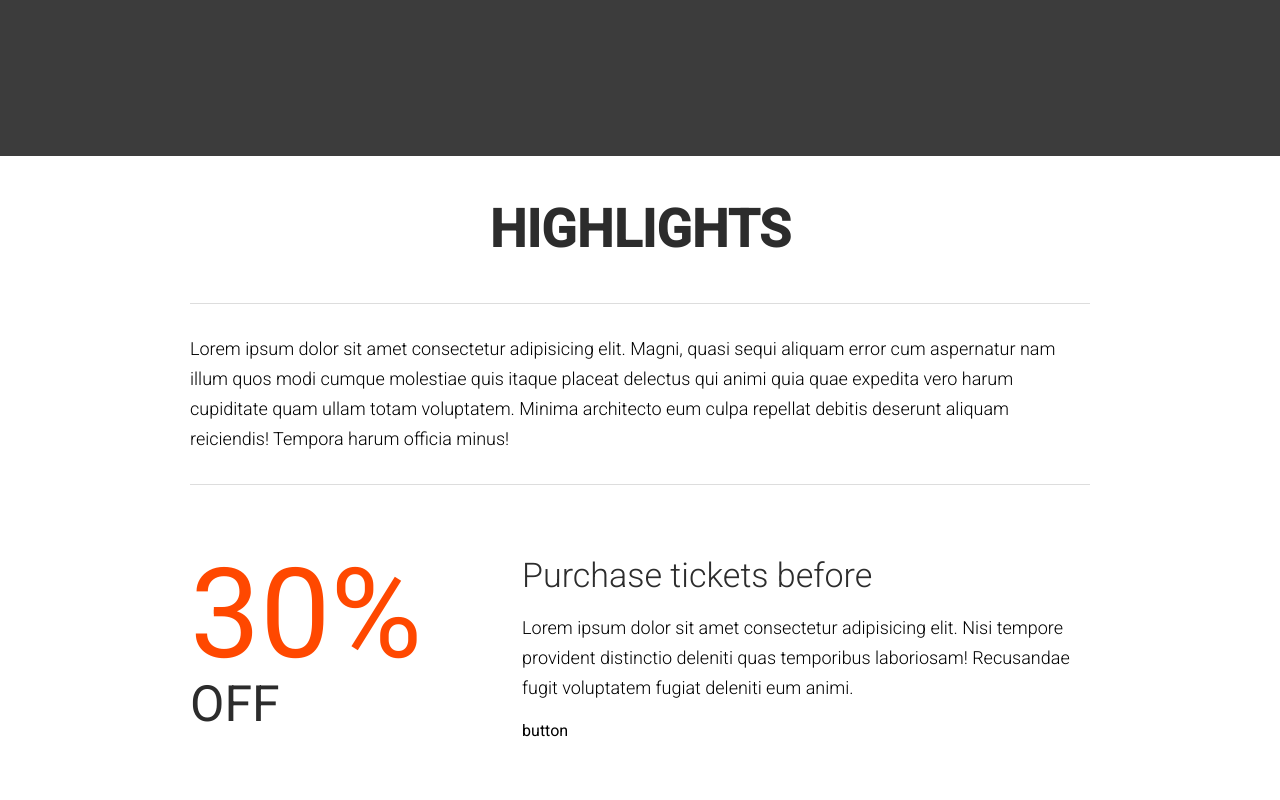
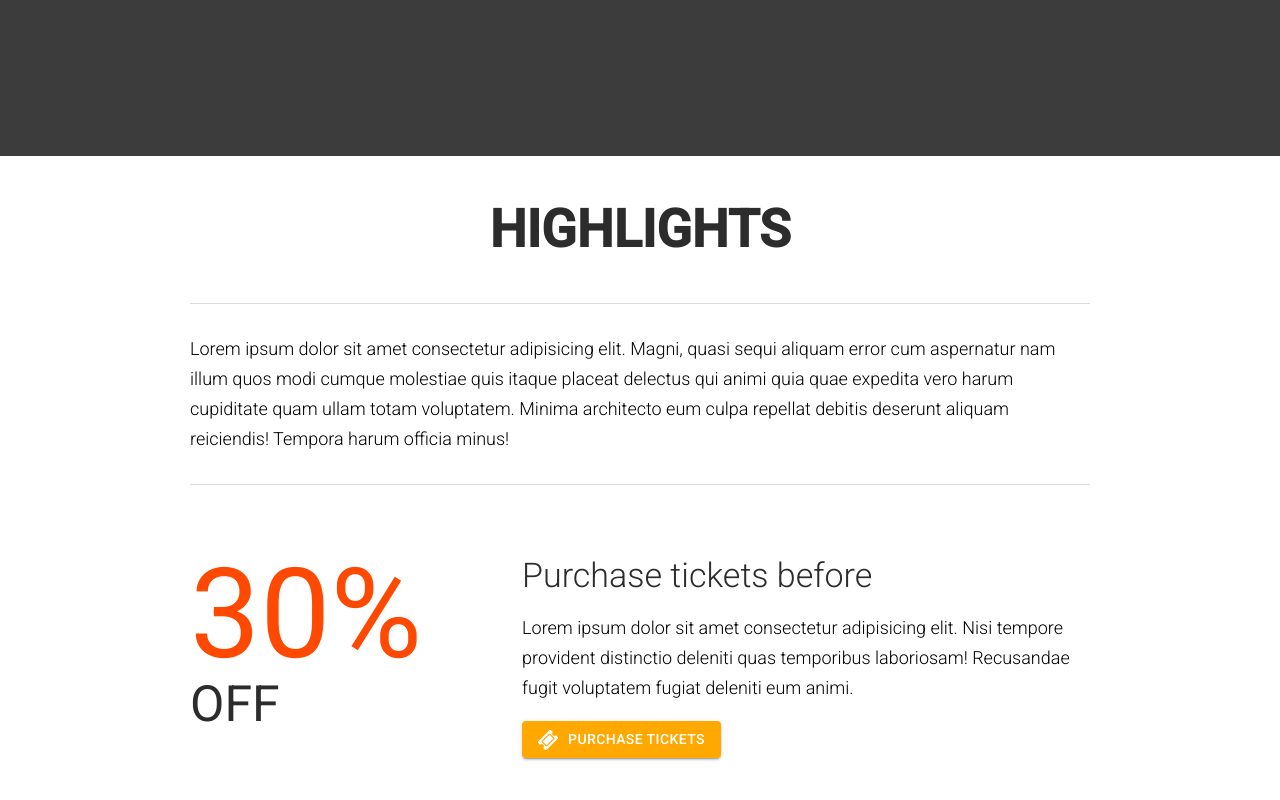
Before and after one commit to pana79/static-webpage, a React (Create React App) app: page / in a window 1280 px wide. Shown: the part 1316-2116 px from the top of the page. Built offline with nearby package versions, Linux system fonts and the light colour scheme.

Commit message:
added mybutton

```diff
--- a/src/components/Highlights/Discount.js
+++ b/src/components/Highlights/Discount.js
@@ -1,5 +1,8 @@
 import React, { Component } from 'react';
 import { Fade, Slide } from 'react-reveal';
+
+import yButton from '../utils/MyButton'
+import MyButton from '../utils/MyButton';
 
 class Discount extends Component {
     state={
@@ -35,7 +38,13 @@
                         <div className="discount_description">
                             <h3>Purchase tickets before</h3>
                             <p>Lorem ipsum dolor sit amet consectetur adipisicing elit. Nisi tempore provident distinctio deleniti quas temporibus laboriosam! Recusandae fugit voluptatem fugiat deleniti eum animi.</p>
-                            <div>button</div>
+                            <MyButton
+                                text="Purchase tickets"
+                                bck="#ffa800"
+                                color="#ffffff"
+                                link="http://google.com"
+
+                            />
                         </div>
                     </Slide>
                 </div>
--- /dev/null
+++ b/src/components/utils/MyButton.js
@@ -0,0 +1,28 @@
+import React from 'react';
+import {Button} from '@material-ui/core'
+
+import TicketIcon from '../../resources/images/icons/ticket.png'
+
+const MyButton = (props) => {
+    return (
+       <Button
+            href={props.link}
+            variant="contained"
+            size="smal"
+            style={{
+                background: props.bck,
+                color:props.color
+            }}
+       >
+           <img
+           src={TicketIcon}
+           className="iconImage"
+           alt="icon_button"
+
+           />
+           {props.text}
+       </Button>
+    );
+};
+
+export default MyButton;
```
